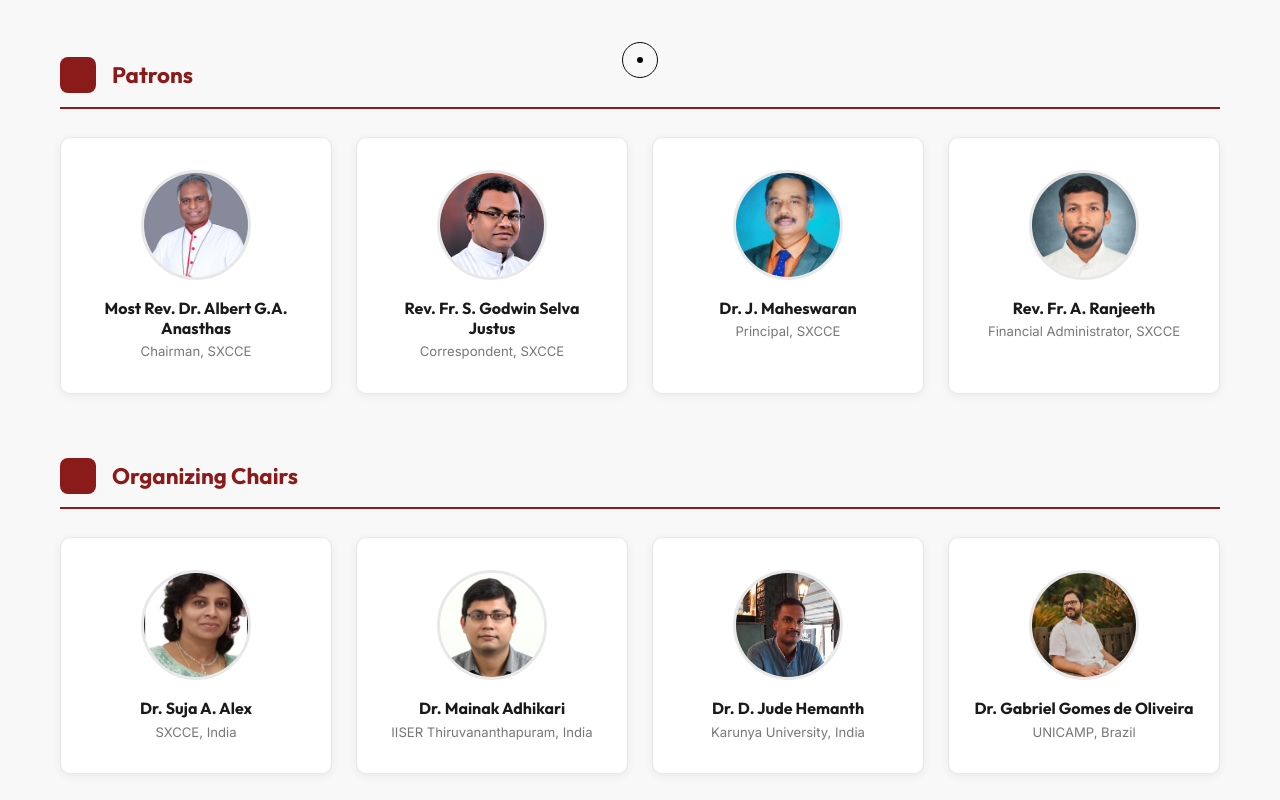
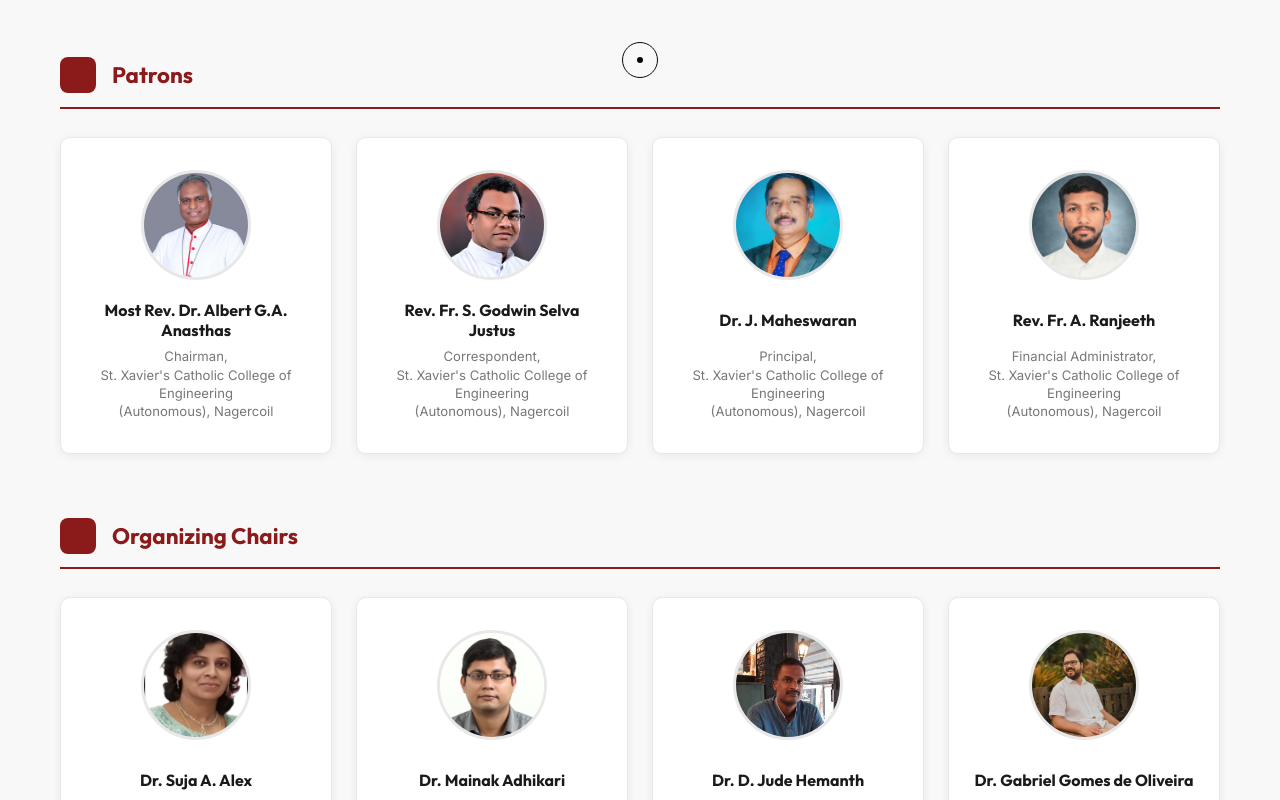
Before and after one commit to altrin2404/ITconf, a React (Vite) app: page /committees in a window 1280 px wide. Shown: the part 340-1140 px from the top of the page. Built offline with nearby package versions, Linux system fonts and the light colour scheme.

Commit message:
Above picfixed

```diff
--- a/src/data/conferenceData.js
+++ b/src/data/conferenceData.js
@@ -34,13 +34,13 @@ export const confData = {
 
   committees: {
     patrons: [
-      { name: "Most Rev. Dr. Albert G.A. Anasthas", affiliation: "Chairman, SXCCE", image: "/images/Patrons/Chairman.png" },
-      { name: "Rev. Fr. S. Godwin Selva Justus", affiliation: "Correspondent, SXCCE", image: "/images/Patrons/Correspondent.jpg" },
-      { name: "Dr. J. Maheswaran", affiliation: "Principal, SXCCE", image: "/images/Patrons/Principal.jpg" },
-      { name: "Rev. Fr. A. Ranjeeth", affiliation: "Financial Administrator, SXCCE", image: "/images/Patrons/Financial Administrator.jpg" }
+      { name: "Most Rev. Dr. Albert G.A. Anasthas", affiliation: "Chairman,\nSt. Xavier's Catholic College of Engineering\n(Autonomous), Nagercoil", image: "/images/Patrons/Chairman.png" },
+      { name: "Rev. Fr. S. Godwin Selva Justus", affiliation: "Correspondent,\nSt. Xavier's Catholic College of Engineering\n(Autonomous), Nagercoil", image: "/images/Patrons/Correspondent.jpg" },
+      { name: "Dr. J. Maheswaran", affiliation: "Principal,\nSt. Xavier's Catholic College of Engineering\n(Autonomous), Nagercoil", image: "/images/Patrons/Principal.jpg" },
+      { name: "Rev. Fr. A. Ranjeeth", affiliation: "Financial Administrator,\nSt. Xavier's Catholic College of Engineering\n(Autonomous), Nagercoil", image: "/images/Patrons/Financial Administrator.jpg" }
     ],
     organizingChairs: [
-      { name: "Dr. Suja A. Alex", affiliation: "SXCCE, India", image: "/images/organizingChairs/Dr. Suja A. Alex.jpg" },
+      { name: "Dr. Suja A. Alex", affiliation: "St. Xavier's Catholic College of Engineering (Autonomous), Nagercoil, India", image: "/images/organizingChairs/Dr. Suja A. Alex.jpg" },
       { name: "Dr. Mainak Adhikari", affiliation: "IISER Thiruvananthapuram, India", image: "/images/organizingChairs/Dr. Mainak Adhikari.jpg" },
       { name: "Dr. D. Jude Hemanth", affiliation: "Karunya University, India", image: "/images/Speakers/Dr. D. Jude Hemanth.jpg" },
       { name: "Dr. Gabriel Gomes de Oliveira", affiliation: "UNICAMP, Brazil", image: "/images/organizingChairs/Dr. Gabriel Gomes de Oliveira.jpg" }
@@ -97,15 +97,15 @@ export const confData = {
       { name: "Prof. Paulo Waldir Tardioli", affiliation: "UFSCAR", image: "/images/publicityChair/Prof. Paulo Waldir Tardioli.jpg" }
     ],
     localOrganizingCommittee: [
-      { name: "Dr. D. Hevin Rajesh", affiliation: "SXCCE, India" },
-      { name: "Dr. J. Annrose", affiliation: "SXCCE, India" },
-      { name: "Dr. G. Sahaya Stalin Jose", affiliation: "SXCCE, India" },
-      { name: "Er. T.M. Angelin Monisha Sharean", affiliation: "SXCCE, India" },
-      { name: "Dr. M. Antony Joans Kumar", affiliation: "SXCCE, India" },
-      { name: "Dr. G. Geo Jenefer", affiliation: "SXCCE, India" },
-      { name: "Er. P. Agnes Alex Rathy", affiliation: "SXCCE, India" },
-      { name: "Dr. A. Arul Rex", affiliation: "SXCCE, India" },
-      { name: "Er. P. Innasi Lineta", affiliation: "SXCCE, India" }
+      { name: "Dr. D. Hevin Rajesh", affiliation: "St. Xavier's Catholic College of Engineering (Autonomous), Nagercoil, India" },
+      { name: "Dr. J. Annrose", affiliation: "St. Xavier's Catholic College of Engineering (Autonomous), Nagercoil, India" },
+      { name: "Dr. G. Sahaya Stalin Jose", affiliation: "St. Xavier's Catholic College of Engineering (Autonomous), Nagercoil, India" },
+      { name: "Er. T.M. Angelin Monisha Sharean", affiliation: "St. Xavier's Catholic College of Engineering (Autonomous), Nagercoil, India" },
+      { name: "Dr. M. Antony Joans Kumar", affiliation: "St. Xavier's Catholic College of Engineering (Autonomous), Nagercoil, India" },
+      { name: "Dr. G. Geo Jenefer", affiliation: "St. Xavier's Catholic College of Engineering (Autonomous), Nagercoil, India" },
+      { name: "Er. P. Agnes Alex Rathy", affiliation: "St. Xavier's Catholic College of Engineering (Autonomous), Nagercoil, India" },
+      { name: "Dr. A. Arul Rex", affiliation: "St. Xavier's Catholic College of Engineering (Autonomous), Nagercoil, India" },
+      { name: "Er. P. Innasi Lineta", affiliation: "St. Xavier's Catholic College of Engineering (Autonomous), Nagercoil, India" }
     ]
   },
 
--- a/src/pages/Committees.jsx
+++ b/src/pages/Committees.jsx
@@ -52,6 +52,9 @@ const Committees = () => {
           text-align: center;
           box-shadow: 0 2px 10px rgba(0,0,0,0.06);
           transition: box-shadow 0.25s, transform 0.25s, border-color 0.25s;
+          display: flex;
+          flex-direction: column;
+          height: 100%;
         }
         .member-card:hover {
           box-shadow: 0 6px 24px rgba(139,26,26,0.1);
@@ -81,12 +84,17 @@ const Committees = () => {
           font-weight: 700;
           color: #1a1a1a;
           margin-bottom: 0.3rem;
+          min-height: 2.8rem;
+          display: flex;
+          align-items: center;
+          justify-content: center;
         }
         .member-affiliation {
           font-size: 0.82rem;
           color: #777;
           line-height: 1.4;
-          margin: 0;
+          margin: auto 0 0 0;
+          white-space: pre-line;
         }
 
         /* ── Compact member row ── */
```
